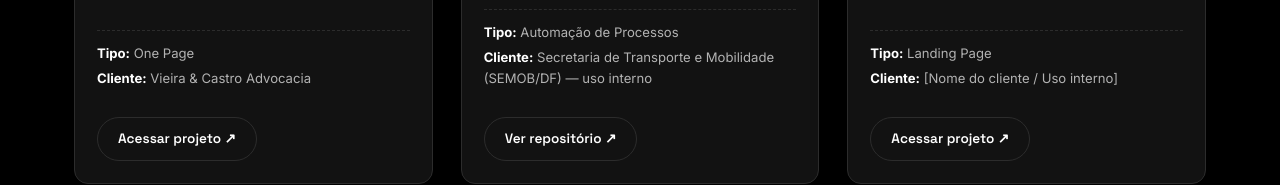
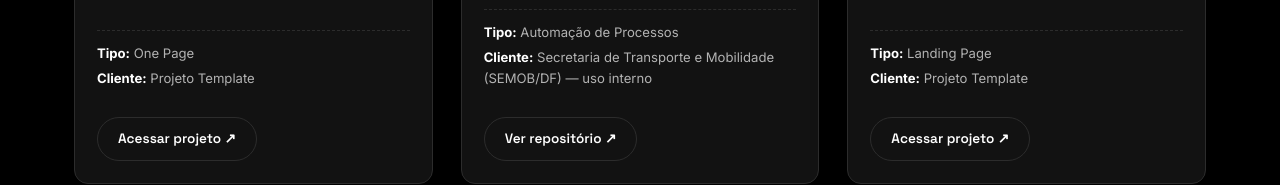
Before and after one commit to ZyloSYS/ZyloSsys, a plain HTML site: page index.html in a window 1280 px wide. Shown: the part 5425-5610 px from the top of the page. Drawn offline with nearby package versions, Linux system fonts and the light colour scheme.

Commit message:
ajustes-portifolio

```diff
--- a/index.html
+++ b/index.html
@@ -313,7 +313,7 @@
             </p>
             <div class="project-card__info">
               <span><strong>Tipo:</strong> One Page</span>
-              <span><strong>Cliente:</strong> Vieira &amp; Castro Advocacia</span>
+              <span><strong>Cliente:</strong> Projeto Template </span>
             </div>
             <a href="https://advocaciazylos.onrender.com" class="btn btn--outline btn--small project-card__link" target="_blank" rel="noopener">
               Acessar projeto ↗
@@ -359,7 +359,7 @@
             </p>
             <div class="project-card__info">
               <span><strong>Tipo:</strong> Landing Page</span>
-              <span><strong>Cliente:</strong> [Nome do cliente / Uso interno]</span>
+              <span><strong>Cliente:</strong> Projeto Template</span>
             </div>
             <a href="https://portifolio-restaurante.onrender.com/" class="btn btn--outline btn--small project-card__link" target="_blank" rel="noopener">
               Acessar projeto ↗
```
